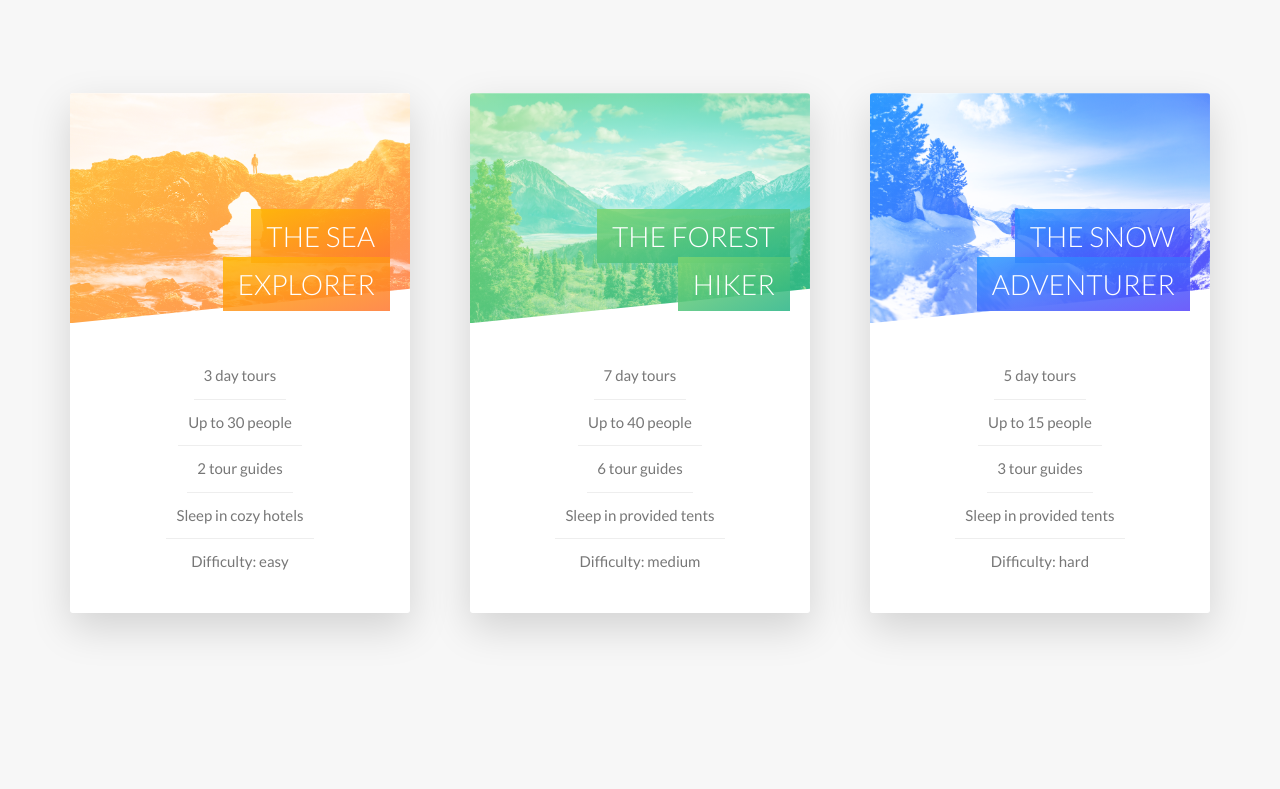
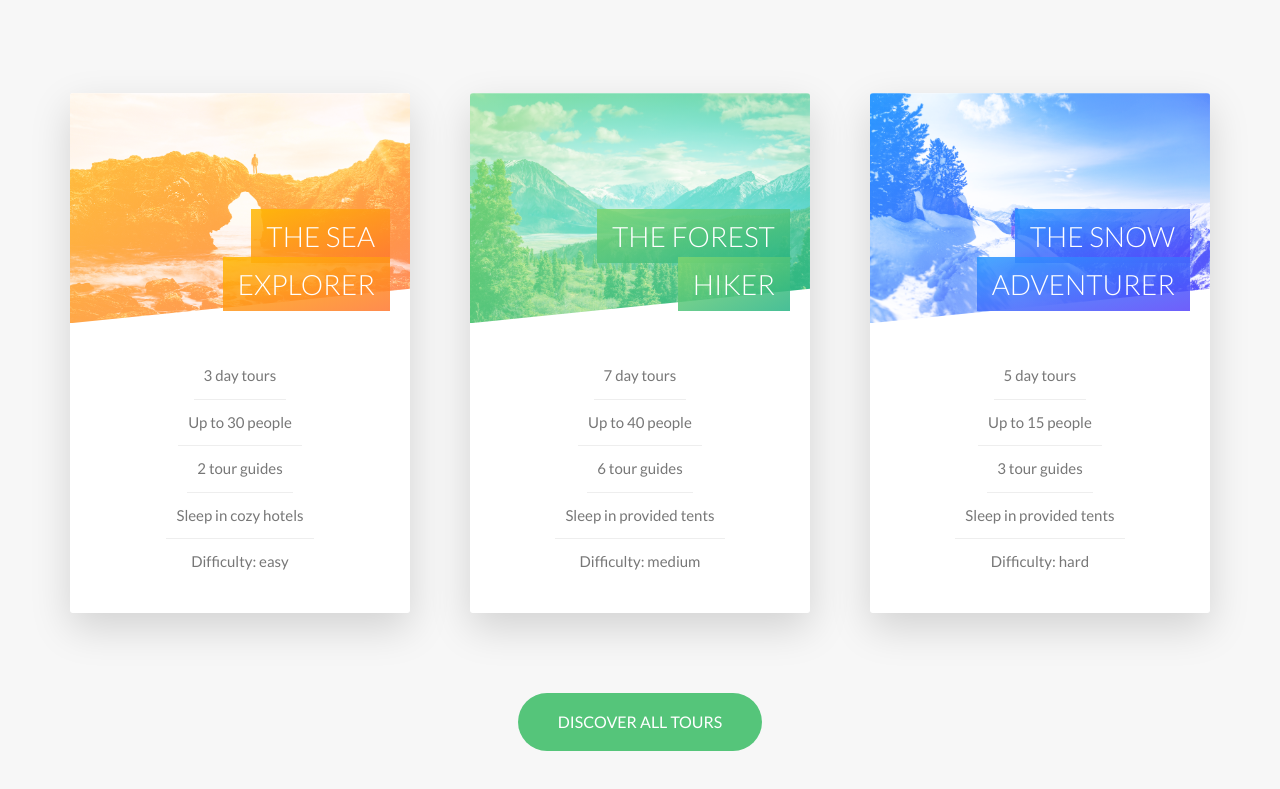
Before and after one commit to igoryen/gac, a Vue app: page /#/css-projects in a window 1280 px wide. Shown: the part 2406-3195 px from the top of the page. Built offline with nearby package versions, Linux system fonts and the light colour scheme.

Commit message:
41-c. Added green button.

```diff
--- a/src/assets/scss/base/_utilities.scss
+++ b/src/assets/scss/base/_utilities.scss
@@ -18,5 +18,9 @@
                 margin-bottom: 1.5rem;
             }
         }
+
+        &-top {
+            margin-top: 8rem;
+        }
     }
 }
--- a/src/assets/scss/components/_button.scss
+++ b/src/assets/scss/components/_button.scss
@@ -44,6 +44,16 @@
             background-color: $color-white;
         }
     }
+
+    &--green {
+        background-color: $color-primary;
+        color: $color-white;
+
+        &::after {
+            background-color: $color-primary;
+        }
+    }
+
     &--sliding {
         animation: slideInFromBottom 0.5s ease-out 0.75s;
         animation-fill-mode: backwards;
--- a/src/components/cssprojects/d210126.vue
+++ b/src/components/cssprojects/d210126.vue
@@ -240,6 +240,10 @@
                         </div>
                     </div>
                 </div>
+
+                <div class="u-center-text u-margin-top-big">
+                    <a href="#" class="btn btn--green">Discover all tours</a>
+                </div>
             </section>
         </main>
 
```
